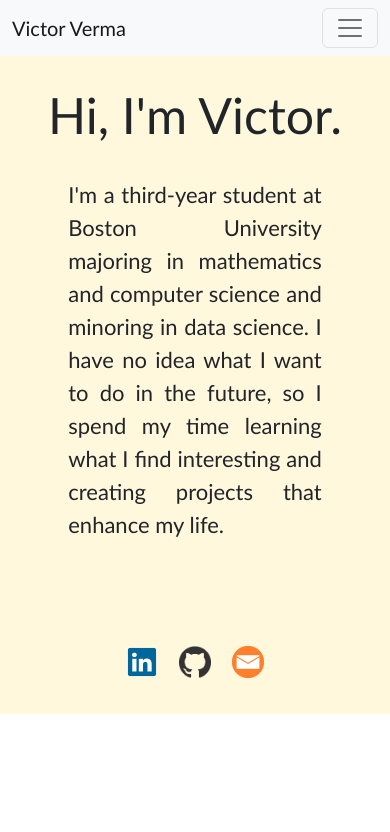
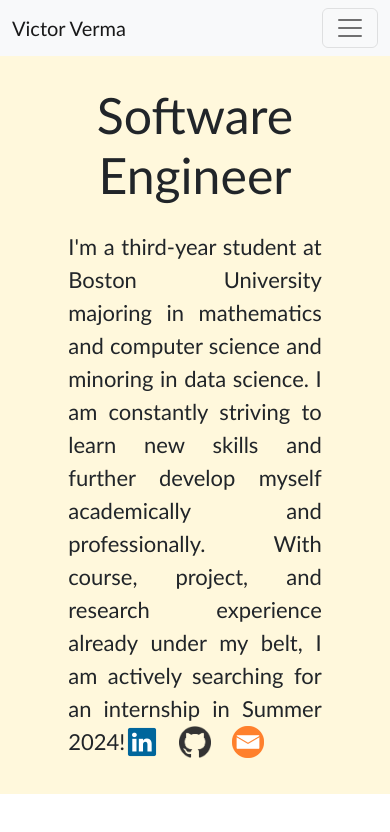
Before and after one commit to victorverma3/Portfolio, a React (Vite) app in the folder frontend/: page / in a window 390 px wide. Shown: the top 832 px of the page. Built offline with nearby package versions, Linux system fonts and the light colour scheme.

Commit message:
rotating title text on home page

```diff
--- a/frontend/src/pages/home/Home.css
+++ b/frontend/src/pages/home/Home.css
@@ -9,25 +9,34 @@
     padding-top: 25px;
     text-align: justify;
     width: 60vw;
-    margin-block: auto 50px;
+    margin-bottom: 50px;
     margin-inline: auto;
 }
 
 .home-title {
     font-size: 80px;
+    opacity: 1;
+    transition: opacity 0.5s ease;
 }
+
+.home-title:not(:first-child) {
+    opacity: 0;
+  }
 
 @media screen and (max-width: 499px) {
     .home-content {
-        margin: 85px auto -130px auto;
+        margin: 85px auto -50px auto;
     }
 
     .home-lead {
         width: 65vw;
+        margin: auto;
         font-size: 1.375rem;
     }
 
     .home-title {
+        max-width: 80vw;
+        margin: auto;
         font-size: 3.125rem;
     }
 
--- a/frontend/src/pages/home/Home.tsx
+++ b/frontend/src/pages/home/Home.tsx
@@ -1,19 +1,40 @@
 import React from "react";
+import { useEffect, useState } from "react";
 
 import Footer from "../../components/Footer/Footer";
 
 import "./Home.css";
 
 const Home = () => {
+  const titlePhrases = [
+    "Hi, I'm Victor.",
+    "Software Engineer",
+    "Academic Weapon",
+  ];
+  const [index, setIndex] = useState(0);
+  const [currentTitle, setCurrentTitle] = useState(titlePhrases[index]);
+  useEffect(() => {
+    const interval = setInterval(() => {
+      setIndex((prevIndex) => (prevIndex + 1) % titlePhrases.length);
+    }, 5000);
+    return () => clearInterval(interval);
+  }, []);
+
+  useEffect(() => {
+    setCurrentTitle(titlePhrases[index]);
+  }, [index]);
+
   return (
     <>
       <div className="home-content">
-        <h1 className="home-title">Hi, I'm Victor.</h1>
+        <h1 className="home-title">{currentTitle}</h1>
         <p className="home-lead">
           I'm a third-year student at Boston University majoring in mathematics
-          and computer science and minoring in data science. I have no idea what
-          I want to do in the future, so I spend my time learning what I find
-          interesting and creating projects that enhance my life.
+          and computer science and minoring in data science. I am constantly
+          striving to learn new skills and further develop myself academically
+          and professionally. With course, project, and research experience
+          already under my belt, I am actively searching for an internship in
+          Summer 2024!
         </p>
       </div>
       <Footer />
```
